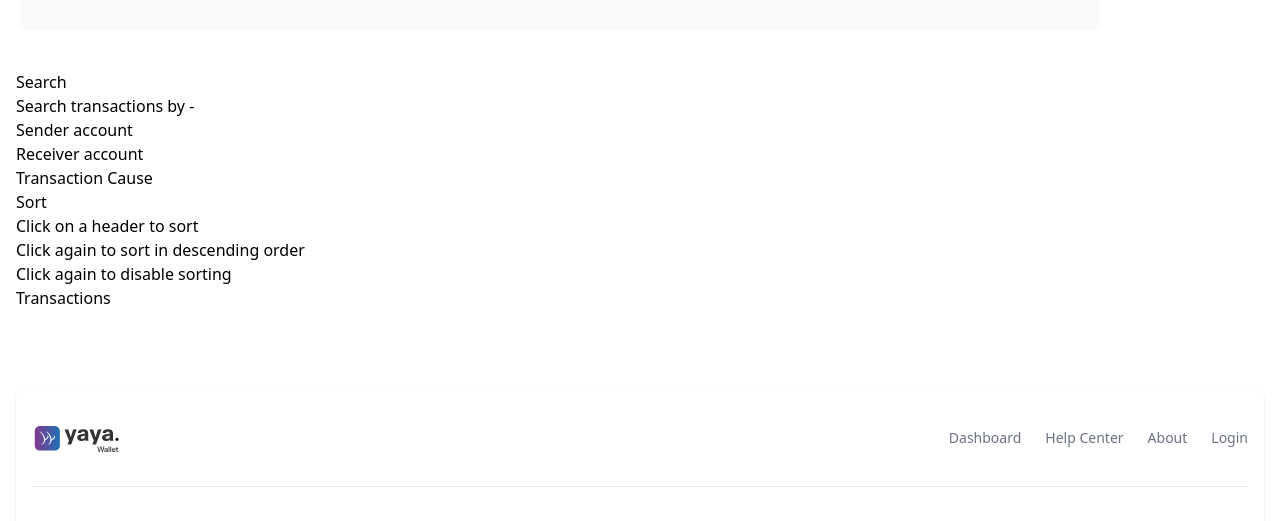
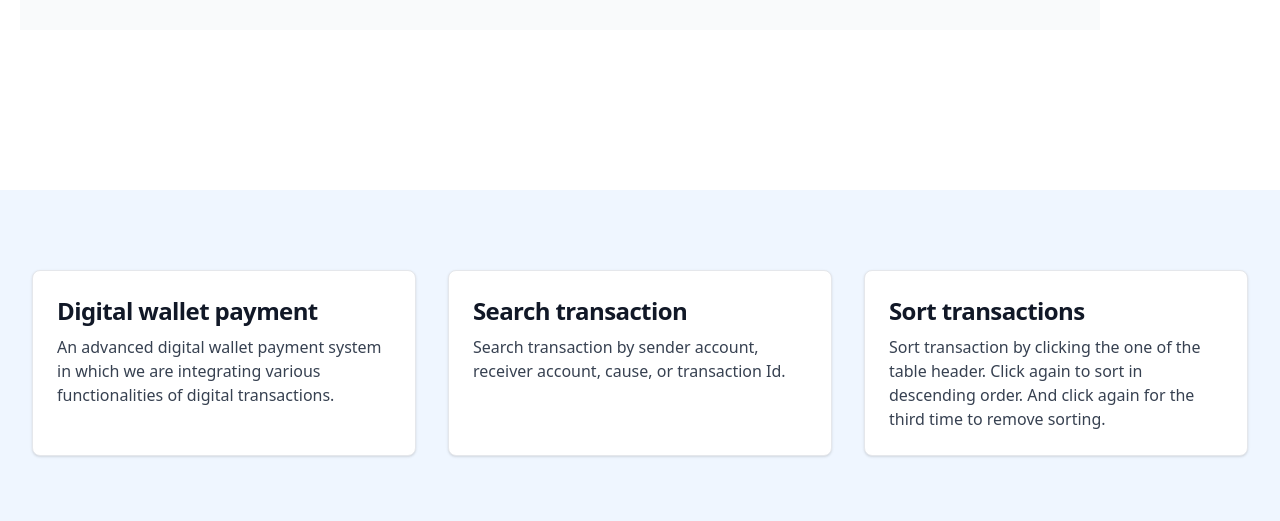
Before and after one commit to suraffy/suraffy-yayawallet, a React (Vite) app: page / in a window 1280 px wide. Shown: the part 279-800 px from the top of the page. Built offline with nearby package versions, Linux system fonts and the light colour scheme; no server answers.

Commit message:
HelpCenter: render card components

```diff
--- a/src/components/HelpCenter.tsx
+++ b/src/components/HelpCenter.tsx
@@ -1,28 +1,23 @@
+import Card from "./common/Card";
+
 const HelpCenter = () => {
   return (
-    <div className="container my-10">
-      <div className="row">
-        <div className="card">
-          <h2>Search</h2>
-          <ul>
-            <li>Search transactions by - </li>
-            <li>Sender account</li>
-            <li>Receiver account</li>
-            <li>Transaction Cause</li>
-          </ul>
-        </div>
+    <div className="my-40 bg-blue-50 py-20" id="help-center">
+      <div className="container">
+        <div className="flex gap-y-8 justify-center items-center sm:gap-y-0 sm:gap-x-8 sm:items-stretch flex-col sm:flex-row">
+          <Card
+            header="Digital wallet payment"
+            body="An advanced digital wallet payment system in which we are integrating various functionalities of digital transactions."
+          />
+          <Card
+            header="Search transaction"
+            body="Search transaction by sender account, receiver account, cause, or transaction Id."
+          />
 
-        <div className="card">
-          <h2>Sort</h2>
-          <ul>
-            <li>Click on a header to sort</li>
-            <li>Click again to sort in descending order</li>
-            <li>Click again to disable sorting</li>
-          </ul>
-        </div>
-
-        <div className="card">
-          <h2>Transactions</h2>
+          <Card
+            header="Sort transactions"
+            body="Sort transaction by clicking the one of the table header. Click again to sort in descending order. And click again for the third time to remove sorting."
+          />
         </div>
       </div>
     </div>
```
